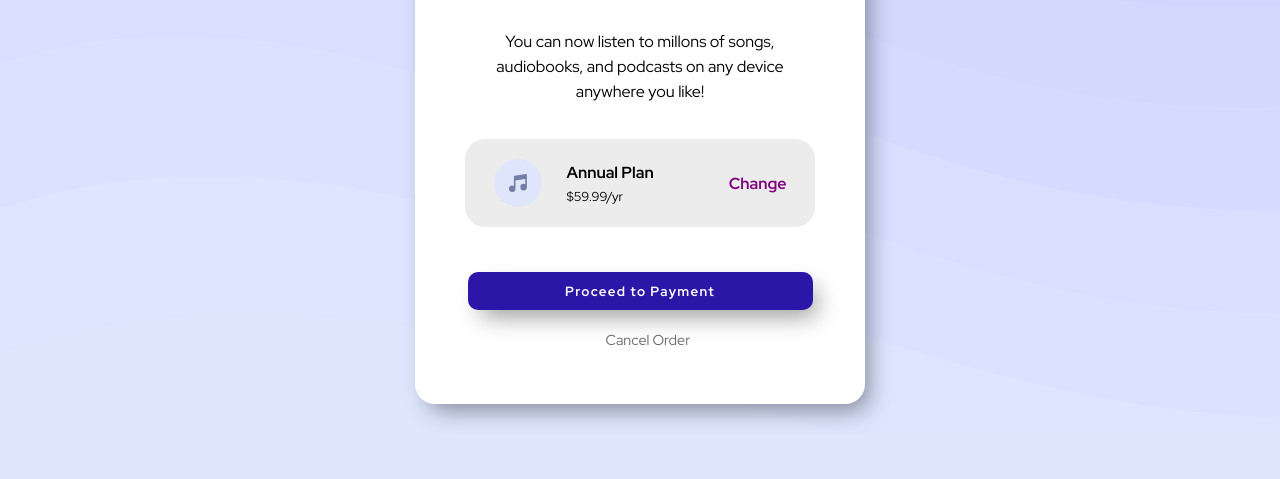
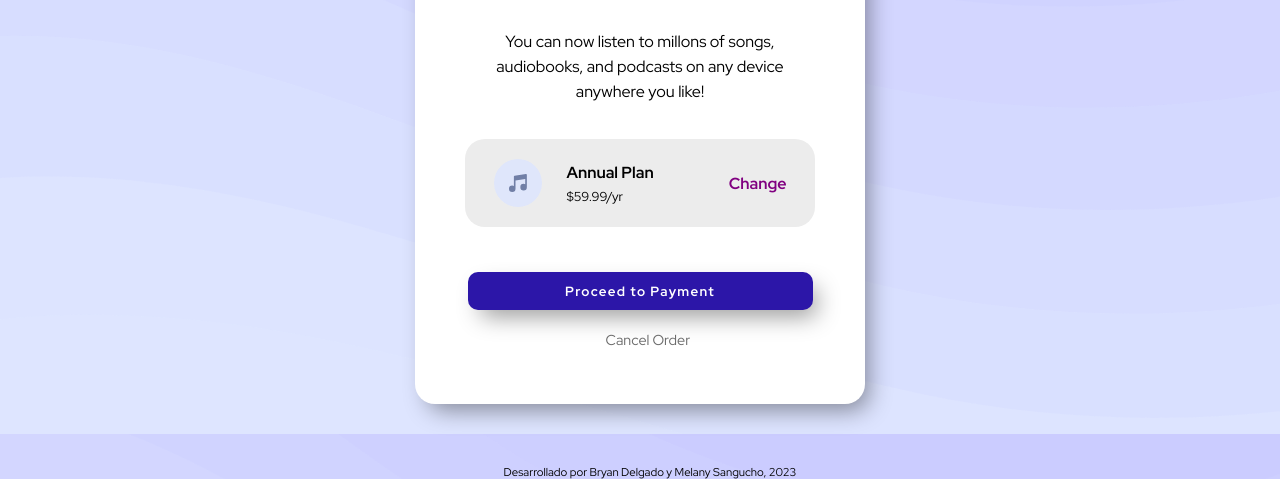
Before and after one commit to bryandelgado99/Laboratorio-4---Ejercicio-1, a plain HTML site: page index.html in a window 1280 px wide. Shown: the part 366-845 px from the top of the page. Before the commit the page ends 800 px from the top, so only its background shows below. Drawn offline with Linux system fonts and the light colour scheme.

Commit message:
Footer HTML and Styles added

```diff
--- a/index.html
+++ b/index.html
@@ -41,5 +41,10 @@
             </div>
         </div>
     </section>
+    <footer class="footer">
+        <p class="foot">
+            Desarrollado por Bryan Delgado y Melany Sangucho, 2023
+        </p>
+    </footer>
 </body>
 </html>
--- a/style.css
+++ b/style.css
@@ -131,3 +131,13 @@ img{
         color: rgb(78, 77, 77);
     }
 }
+
+.footer{
+    margin-top: 60px;
+    text-align: center;
+    margin-left: 20px;
+}
+
+.footer .foot{
+    font-size: 0.71rem;
+}
```
